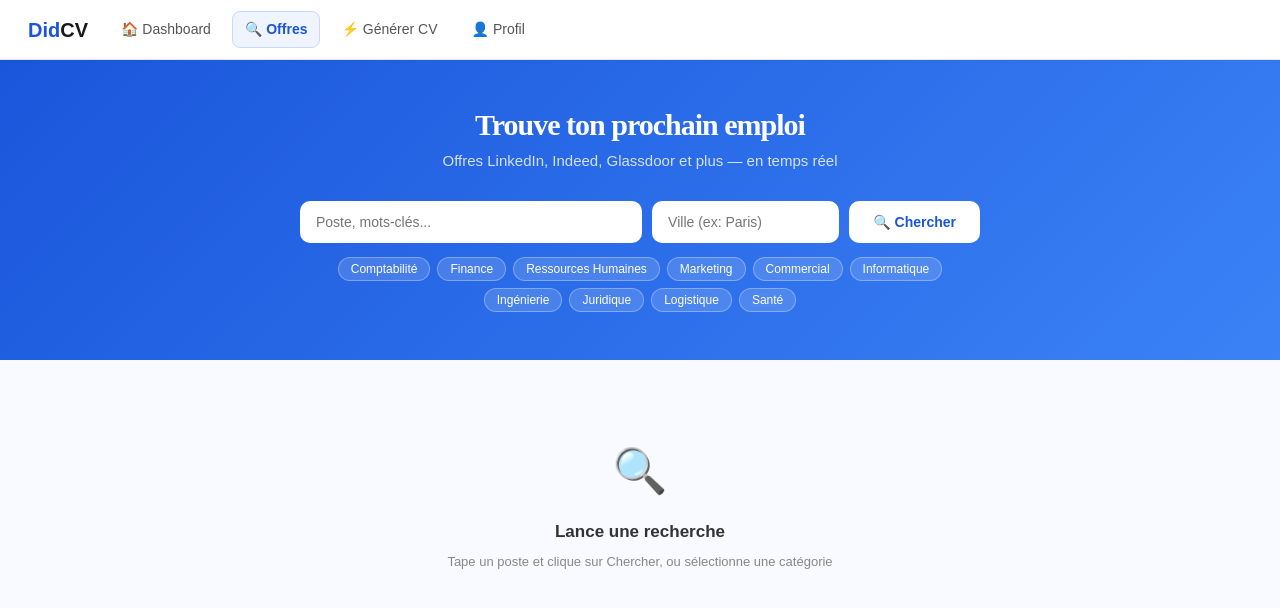
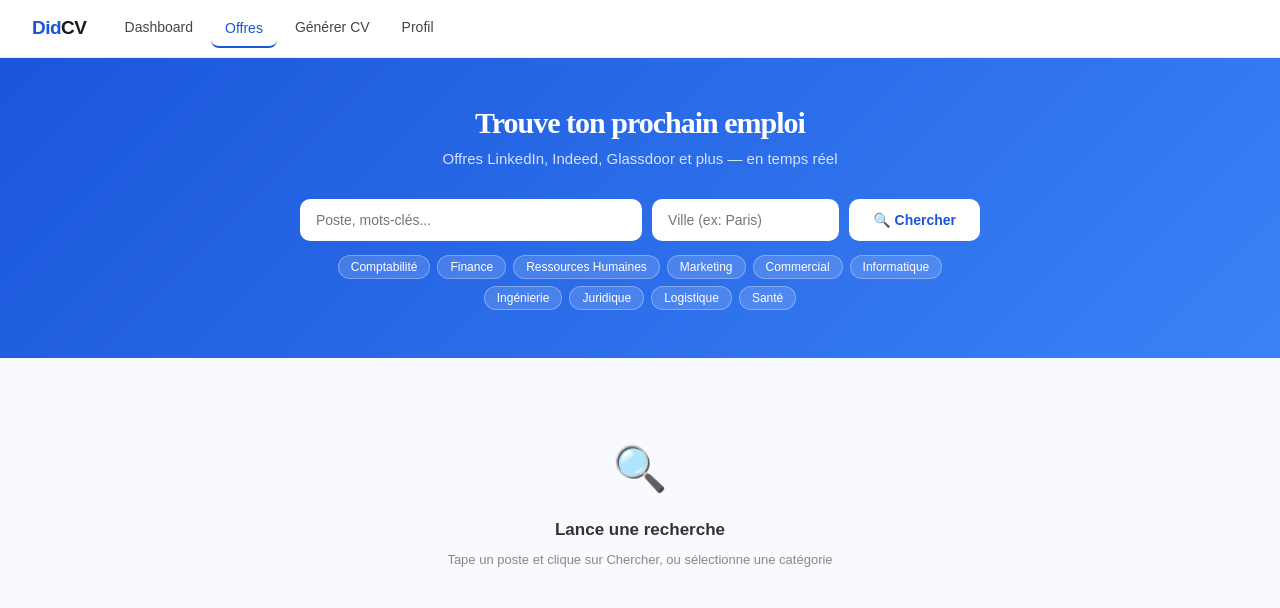
Before and after one commit to Didi276/didcv, a React (Vite) app: page /offres in a window 1280 px wide. Shown: the top 608 px of the page. Built offline with nearby package versions, Linux system fonts and the light colour scheme; no server answers.

Commit message:
fix: navbar design sobre

```diff
--- a/src/Navbar.jsx
+++ b/src/Navbar.jsx
@@ -14,52 +14,63 @@ export default function Navbar({ currentPage = '' }) {
     window.location.href = '/'
   }
 
-  const linkStyle = (page) => ({
-    fontSize: '14px',
-    fontWeight: currentPage === page ? '700' : '500',
-    color: currentPage === page ? '#1a56db' : '#555',
-    textDecoration: 'none',
-    padding: '6px 12px',
-    borderRadius: '8px',
-    background: currentPage === page ? '#eff4ff' : 'transparent',
-    border: currentPage === page ? '1px solid #c7d9ff' : '1px solid transparent',
-    transition: 'all 0.15s',
-  })
+  const links = [
+    { page: 'dashboard', label: 'Dashboard', href: '/dashboard' },
+    { page: 'offres',    label: 'Offres',     href: '/offres'    },
+    { page: 'generate',  label: 'Générer CV', href: '/templates' },
+    { page: 'profile',   label: 'Profil',     href: '/profile'   },
+  ]
 
   return (
     <nav style={{
       background: '#fff',
-      borderBottom: '1px solid #e5e7ef',
-      padding: '0 28px',
-      height: '60px',
+      borderBottom: '1px solid #ebebeb',
+      padding: '0 32px',
+      height: '58px',
       display: 'flex',
       alignItems: 'center',
-      gap: '8px',
+      gap: '4px',
       position: 'sticky',
       top: 0,
       zIndex: 100,
-      boxShadow: '0 1px 4px rgba(0,0,0,0.04)'
     }}>
       {/* Logo */}
-      <a href="/dashboard" style={{ fontWeight: '800', fontSize: '20px', textDecoration: 'none', color: '#1a1a1a', marginRight: '12px' }}>
+      <a href="/dashboard" style={{
+        fontWeight: '800', fontSize: '19px', textDecoration: 'none',
+        color: '#1a1a1a', marginRight: '20px', letterSpacing: '-0.5px'
+      }}>
         <span style={{ color: '#1a56db' }}>Did</span>CV
       </a>
 
-      {/* Liens principaux */}
-      <a href="/dashboard" style={linkStyle('dashboard')}>🏠 Dashboard</a>
-      <a href="/offres" style={linkStyle('offres')}>🔍 Offres</a>
-      <a href="/templates" style={linkStyle('generate')}>⚡ Générer CV</a>
-      <a href="/profile" style={linkStyle('profile')}>👤 Profil</a>
+      {/* Liens */}
+      {links.map(({ page, label, href }) => {
+        const active = currentPage === page
+        return (
+          <a key={page} href={href} style={{
+            fontSize: '14px',
+            fontWeight: '500',
+            color: active ? '#1a56db' : '#444',
+            textDecoration: 'none',
+            padding: '6px 14px',
+            borderRadius: '8px',
+            background: 'transparent',
+            borderBottom: active ? '2px solid #1a56db' : '2px solid transparent',
+            transition: 'color 0.15s',
+            marginBottom: active ? '-2px' : '0',
+          }}>
+            {label}
+          </a>
+        )
+      })}
 
-      {/* Spacer */}
       <div style={{ flex: 1 }} />
 
       {/* Déconnexion */}
       {user && (
         <button onClick={handleLogout} style={{
-          fontSize: '13px', color: '#555', background: 'none',
-          border: '1px solid #e5e7ef', borderRadius: '8px',
-          padding: '6px 14px', cursor: 'pointer', fontFamily: 'inherit'
+          fontSize: '13px', color: '#666', background: 'none',
+          border: 'none', cursor: 'pointer', fontFamily: 'inherit',
+          padding: '6px 8px',
         }}>
           Déconnexion
         </button>
```
